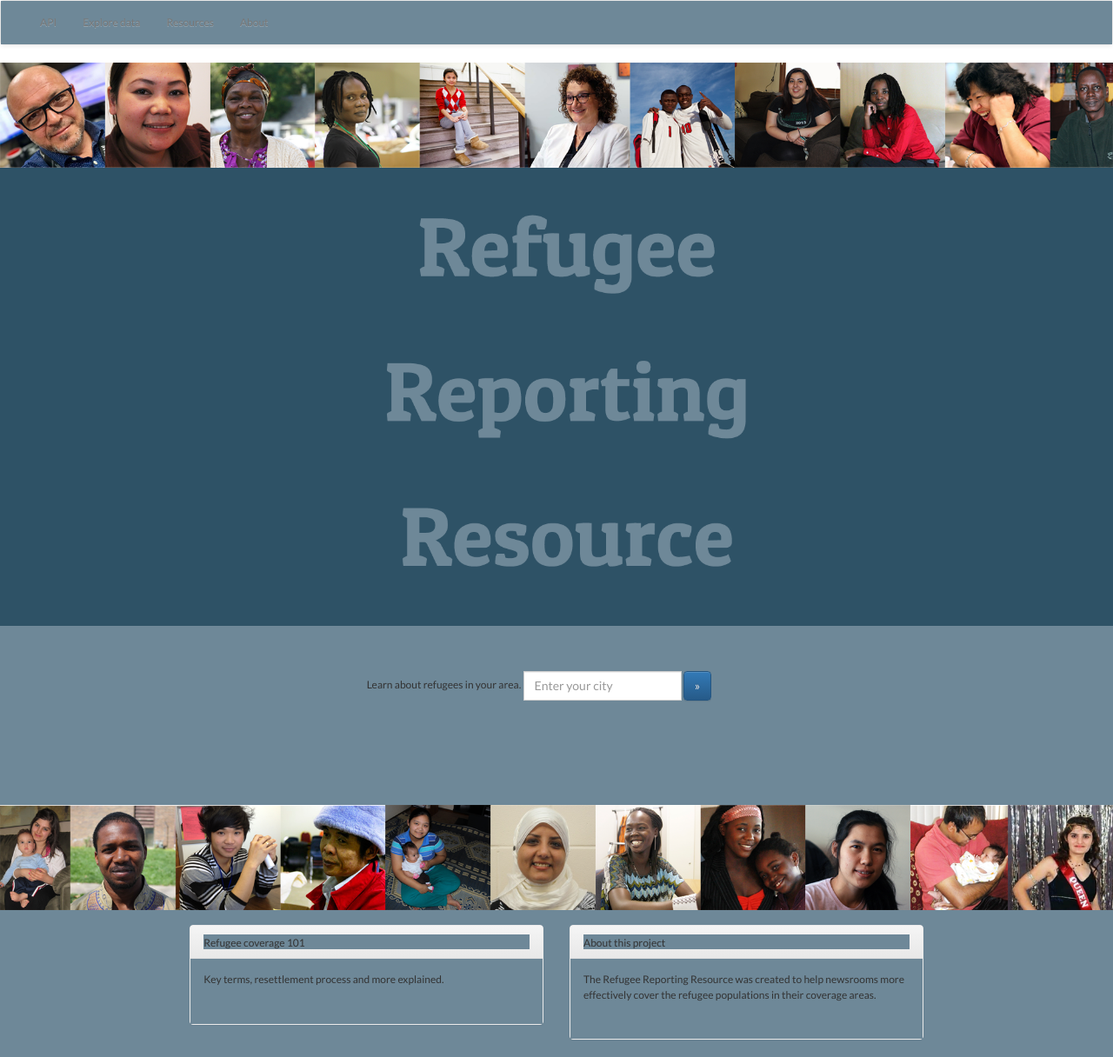
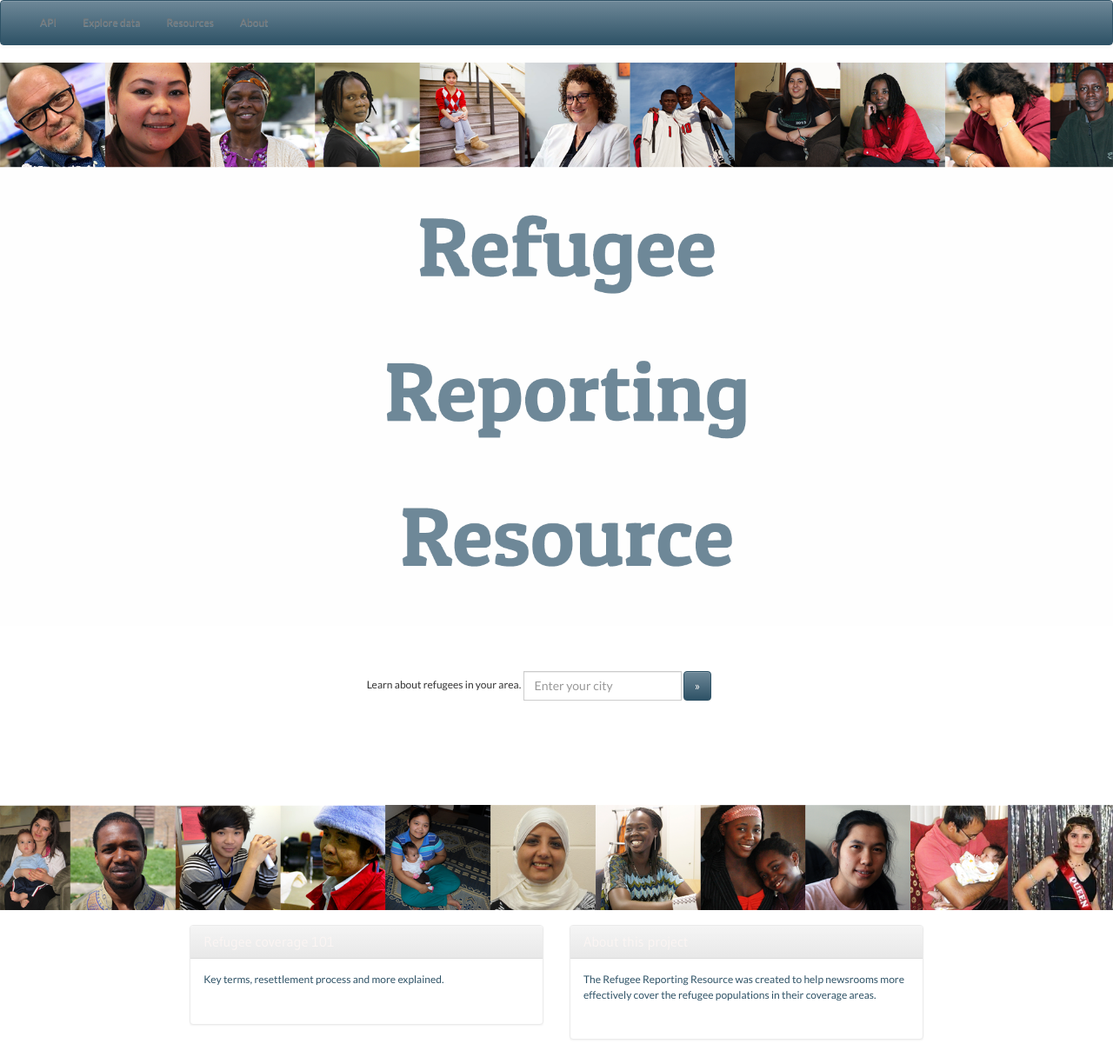
Before and after one commit to raine17/APIFellowship2017, a Django app: template reports/templates/index.html in a window 1280 px wide. Shown: the whole page at 87% size. Run offline with Django 3.2, Linux system fonts and the light colour scheme; the template is opened without the code that fills it, so the values that code supplies are empty; some libraries are stand-ins or nearby versions.

Commit message:
CSS stuff

```diff
--- a/reports/static/CSS/base.css
+++ b/reports/static/CSS/base.css
@@ -3,5 +3,21 @@
 * {
   font-family: 'Lato', 'Helvetica', sans-serif;
   font-size: 12px;
+  background-color: #FBF5F3, white;
+}
+
+.navbar {
   background-color: #6E8898;
+  background-image: linear-gradient(to bottom,#6E8898,#2E5266 100%);
+  color: #FBF5F3, white;
+  border-color: #2E5266;
 }
+
+nav.navbar.navbar-default {
+  background-color: #FBF5F3;
+  background-repeat: none;
+}
+
+p {
+  color: #2E5266;
+}
--- a/reports/static/CSS/index.css
+++ b/reports/static/CSS/index.css
@@ -3,7 +3,12 @@
 * {
   font-family: 'Lato', 'Helvetica', sans-serif;
   font-size: 12px;
-  background-color: #2E5266;
+  background-color: #FBF5F3, white;
+}
+
+h2 {
+  font-family: 'Gudea', sans-serif;
+  font-size: 14px;
 }
 
 h3 {
@@ -11,16 +16,50 @@ h3 {
   font-size: 14px;
 }
 
+a {
+  color: #FF8966;
+}
+
+a hover {
+  color: #FFC4B2;
+}
+
+h3 a {
+  font-family: 'Gudea', sans-serif;
+  font-size: 16px;
+  color: #FBF5F3 !important;
+  align: center;
+}
+
 .panel {
   background-color: white;
   border-color: #ebebeb;
 }
 
+#bs-override panel-heading {
+  background-color: #6E8898;
+  background-image: linear-gradient(to bottom,#6E8898,#2E5266 100%);
+  font-family: 'Lato', 'Helvetica', sans-serif;
+  color: #FBF5F3, white;
+  border-color: #2E5266;
+}
+
 .btn {
-  background-color: #ebebeb;
-  color: #ebebeb;
+  background-color: #6E8898;
+  background-image: linear-gradient(to bottom,#6E8898,#2E5266 100%);
+  font-family: 'Lato', 'Helvetica', sans-serif;
+  color: #FBF5F3, white;
+  border-color: #2E5266;
+}
+
+.btn:hover {
+  background-color: #2E5266;
+  background-image: none);
+  color: #FBF5F3, white;
+  border-color: #2E5266;
 }
 
 .button {
-  color: #ebebeb;
+  color: #2E5266;
+  background-color: #6E8898;
 }
--- a/reports/templates/about.html
+++ b/reports/templates/about.html
@@ -1,4 +1,5 @@
 {% extends 'base.html' %}
+{% load static %}
 <!DOCTYPE html>
 <html lang="en">
 
@@ -10,7 +11,7 @@
   </head>
 
   <body>
-<img src="https://www.americanpressinstitute.org/wp-content/uploads/2017/07/about-md.png" style="width:100%;" border="0" alt="Null">
+<img src="{% static 'img/about.png' %}" style="width:100%;" border="0" alt="Null">
 <br>
 <br>
     <div class="row">
@@ -19,7 +20,7 @@
       <p>The Refugee Reporting Resource was created to help newsrooms provide more complete and multi-dimensional coverage of local refugee communities. To accomplish this, the American Press Institute worked with summer fellow Emily Case to develop a guide that includes a searchable refugee resettlement database and resources about covering local refugee communities. </p>
       <p>If you have any questions or comments about the project, contact <a href='mailto:hello@americanpressinstitute.org' target=blank>hello@americanpressinstitute.org</a>.</p>
     <p align="center">***</p>
-    <p><b>Acknowledgements</b></p>
+    <h2>Acknowledgements</h2>
     <p>Special thanks to Matt Waite and Michelle Hassler of the University of Nebraska-Lincoln College of Journalism and Mass Communications for their support, guidance and advice.</p>
     </div>
       <div class="col-md-2"></div>
--- a/reports/templates/index.html
+++ b/reports/templates/index.html
@@ -70,7 +70,7 @@
       <div class="panel panel-default">
         <div class="panel-heading">
           <h3 class="panel-title">
-            <a href="/background_info">Refugee coverage 101</a>
+            <a href="/resources_page">Refugee coverage 101</a>
           </h3>
         </div>
       <div class="panel-body">
--- a/reports/templates/resources_page.html
+++ b/reports/templates/resources_page.html
@@ -1,5 +1,5 @@
 {% extends 'base.html' %}
-
+{% load static %}
 {% block content %}
 
 <html lang="en">
@@ -9,7 +9,7 @@
     <link rel="stylesheet" href="//maxcdn.bootstrapcdn.com/bootstrap/3.2.0/css/bootstrap-theme.min.css">
   </head>
   <body>
-<img src="https://www.americanpressinstitute.org/wp-content/uploads/2017/07/resources-md.png" style="width:100%;" border="0" alt="Null">
+<img src="{% static 'img/resources.png' %}" style="width:100%;" border="0" alt="Null">
 <br>
 <br>
       <div class="col-md-2"></div>
--- a/reports/templates/stories.html
+++ b/reports/templates/stories.html
@@ -1,5 +1,5 @@
 {% extends 'base.html' %}
-
+{% load static %}
 {% block content %}
 
 <html lang="en">
@@ -9,7 +9,7 @@
     <link rel="stylesheet" href="//maxcdn.bootstrapcdn.com/bootstrap/3.2.0/css/bootstrap-theme.min.css">
   </head>
   <body>
-<img src="https://www.americanpressinstitute.org/wp-content/uploads/2017/07/resources-md.png" style="width:100%;" border="0" alt="Null">
+<img src="{% static 'img/resources.png' %}" style="width:100%;" border="0" alt="Null">
 <br>
 <br>
       <div class="col-md-2"></div>
```
Also changed, not shown: reports/templates/state_list.html (+4 -3 lines), reports/static/img/background.png.
